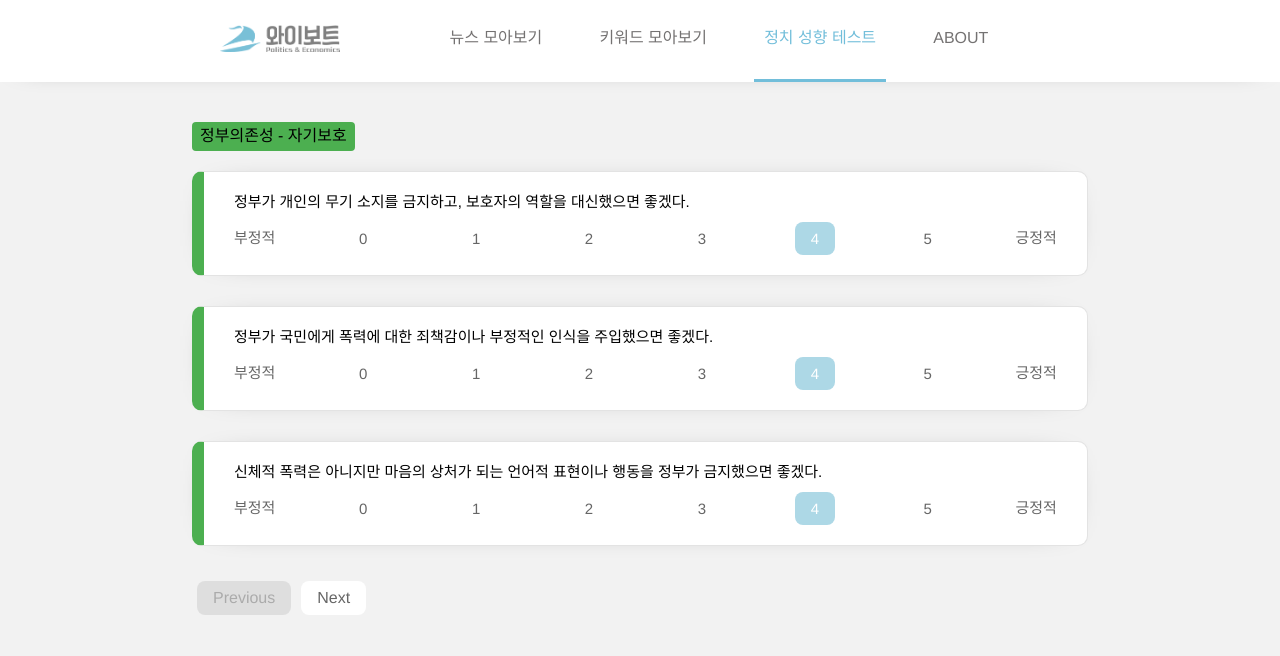
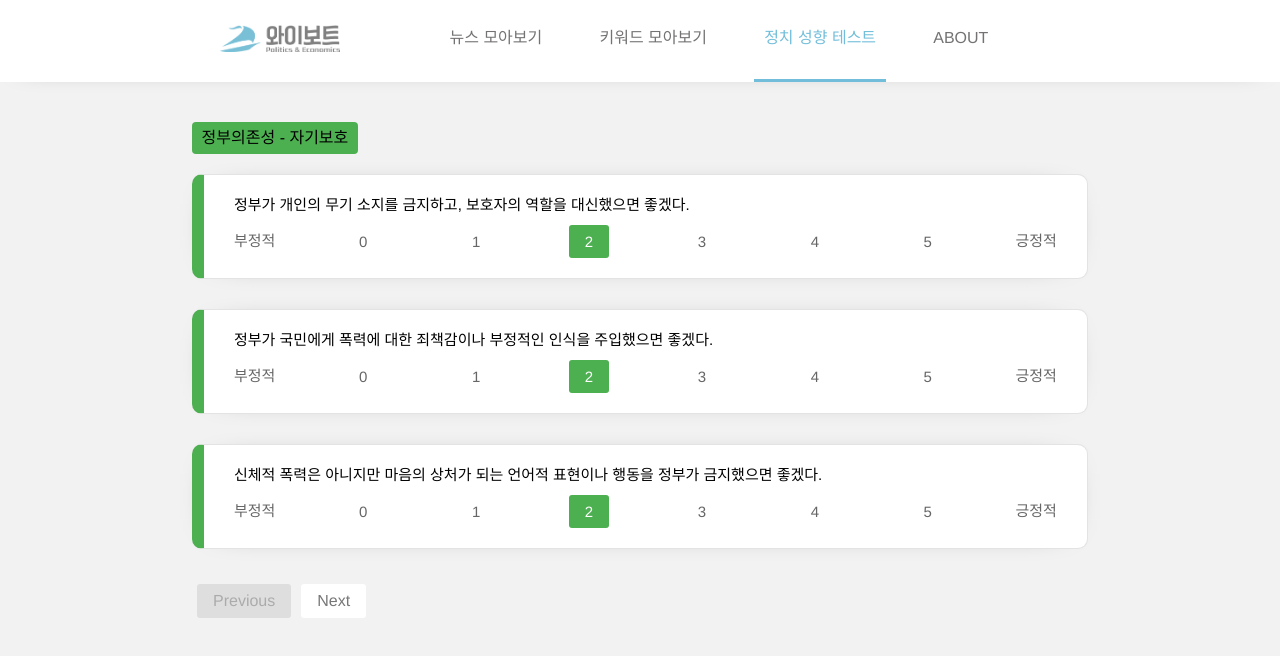
Before and after one commit to Doooooring/yvote_next, a Next.js app: page /analyze in a window 1280 px wide. Shown: the top 656 px of the page. Built offline with nearby package versions, Linux system fonts and the light colour scheme.

Commit message:
now just need the result routing and the json text

```diff
--- a/components/analyze/questionnaire.tsx
+++ b/components/analyze/questionnaire.tsx
@@ -28,8 +28,7 @@ const questions: Question[] = typedquestions as Question[];
 const Questionnaire: React.FC<QuestionnaireProps> = ({ onComplete }) => {
   const batchSize = 3;
   const [currentBatchStartIndex, setCurrentBatchStartIndex] = useState(0);
-  const [answers, setAnswers] = useState<ResultAnswers>([...Array(120
-  )].map(() => 4));
+  const [answers, setAnswers] = useState<ResultAnswers>([...Array(120)].map(() => 2));
 
   const handleAnswer = (index: number, answer: number) => {
     const newAnswers = [...answers];
@@ -39,16 +38,16 @@ const Questionnaire: React.FC<QuestionnaireProps> = ({ onComplete }) => {
 
   const areAllAnswered = () => {
     const end = Math.min(currentBatchStartIndex + batchSize, questions.length);
-    return answers.slice(currentBatchStartIndex, end).every(answer => answer !== -1);
+    return answers.slice(currentBatchStartIndex, end).every((answer) => answer !== -1);
   };
 
   const handleNext = () => {
     const nextBatchStartIndex = currentBatchStartIndex + batchSize;
-      if (nextBatchStartIndex < questions.length) {
-        setCurrentBatchStartIndex(nextBatchStartIndex);
-      } else {
-        onComplete(answers);
-      }
+    if (nextBatchStartIndex < questions.length) {
+      setCurrentBatchStartIndex(nextBatchStartIndex);
+    } else {
+      onComplete(answers);
+    }
   };
 
   const handlePrev = () => {
@@ -67,7 +66,7 @@ const Questionnaire: React.FC<QuestionnaireProps> = ({ onComplete }) => {
     정부의존성: '#4CAF50',
     이념성: '#FFC107',
     보수성: '#2196F3',
-    정부불신: '#143225',
+    정부불신: '#666666',
   };
 
   const getColorByCategory = (category: Category): string => {
@@ -96,10 +95,28 @@ const Questionnaire: React.FC<QuestionnaireProps> = ({ onComplete }) => {
             {Array.from({ length: 6 }, (_, i) => (
               <button
                 key={i}
-                className={
-                  answers[currentBatchStartIndex + index] === i ? 'button-selected' : ''
-                }
+                className={answers[currentBatchStartIndex + index] === i ? 'button-selected' : ''}
                 onClick={() => handleAnswer(currentBatchStartIndex + index, i)}
+                style={{
+                  backgroundColor:
+                    answers[currentBatchStartIndex + index] === i
+                      ? getColorByCategory(question.category)
+                      : 'white',
+                  color: answers[currentBatchStartIndex + index] === i ? 'white' : '#666',
+                  borderColor: getColorByCategory(question.category),
+                }}
+                onMouseEnter={(event) => {
+                  event.currentTarget.style.backgroundColor = getColorByCategory(question.category);
+                  event.currentTarget.style.color = 'white';
+                }}
+                onMouseLeave={(event) => {
+                  event.currentTarget.style.backgroundColor =
+                    answers[currentBatchStartIndex + index] === i
+                      ? getColorByCategory(question.category)
+                      : 'white';
+                  event.currentTarget.style.color =
+                    answers[currentBatchStartIndex + index] === i ? 'white' : '#666';
+                }}
               >
                 {i}
               </button>
@@ -123,7 +140,7 @@ export default Questionnaire;
 const Wrapper = styled.div`
   .category-label {
     display: inline-block;
-    padding: 0 8px;
+    padding: 0.1rem 0.6rem;
     line-height : 1.8rem;
     text-align: center;
     border-radius: 4px;
@@ -160,22 +177,17 @@ const Wrapper = styled.div`
     }
   }
 
-  .button-selected {
-    background-color: lightblue;
-    color: white;
-  }
-
   button {
-    color: #666;
+    color: #777;
     padding: 8px 16px;
     margin: 5px;
     border: none;
-    border-radius: 8px;
+    border-radius: 3px;
     cursor: pointer;
     transition: background-color 0.3s;
     background-color: white;
     &:hover {
-      background-color: lightblue;
+      color : black;
     }
     &:disabled {
       background-color: #ccc;
--- a/components/analyze/result.tsx
+++ b/components/analyze/result.tsx
@@ -7,7 +7,7 @@ import Types from './types.tsx';
 export type ResultAnswers = number[];
 
 const Result = ({ answers }: { answers: ResultAnswers }) => {
-  const colors = ['#4CAF50', '#FFC107', '#2196F3', '#143225'];
+  const colors = ['#4CAF50', '#FFC107', '#2196F3', '#666666'];
   const titles = ['정부의존성', '이념성', '보수성', '정부불신'];
   const [detailsVisible, setDetailsVisible] = useState(false);
   const fetchDetailId = (scoreIndex: number, detailIndex: number) => {
@@ -59,10 +59,14 @@ const Result = ({ answers }: { answers: ResultAnswers }) => {
               data={[
                 {
                   title: `Score ${index + 1}`,
-                  value: score.totalScore,
+                  value: (score.totalScore * 100) / 150,
                   color: colors[index % colors.length],
                 },
-                { title: 'Remainder', value: 150 - score.totalScore, color: 'lightgrey' },
+                {
+                  title: 'Remainder',
+                  value: ((150 - score.totalScore) * 100) / 150,
+                  color: 'lightgrey',
+                },
               ]}
               lineWidth={40}
               startAngle={270}
```
